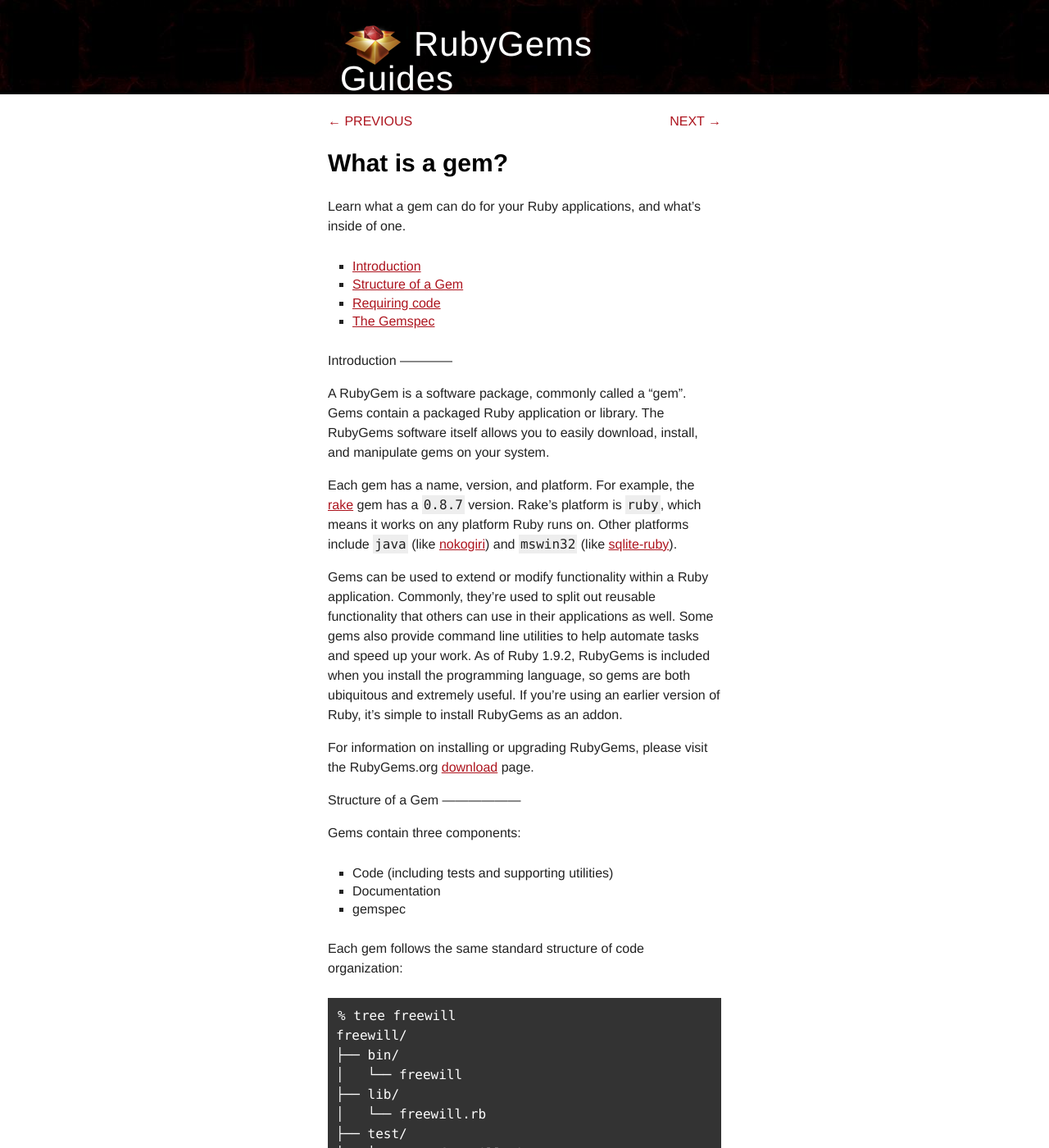
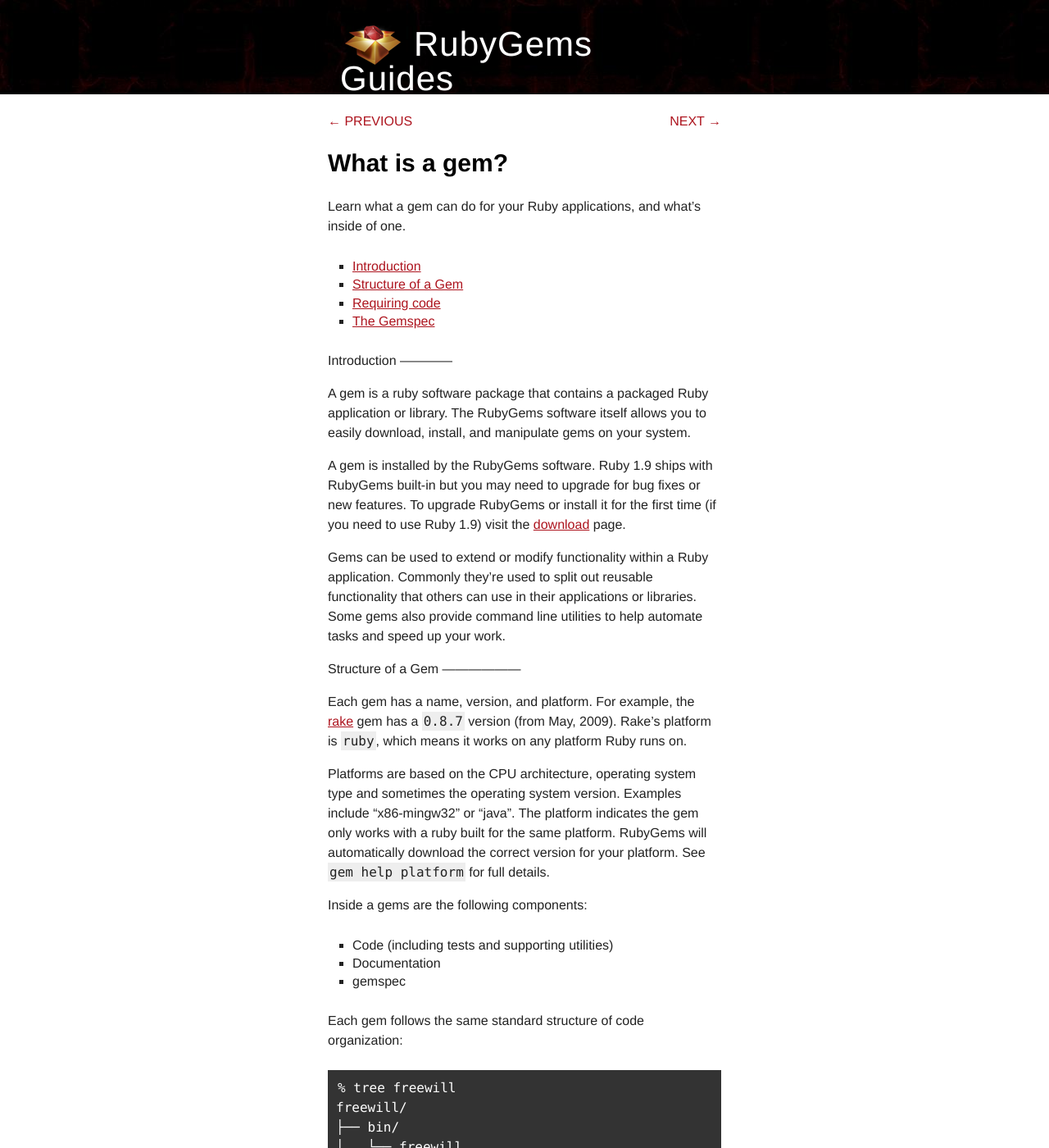
Before and after one commit to radar/guides, a Jekyll site: the page built from what-is-a-gem.md, in a window 1280 px wide and 1400 px high. Shown: the whole window at 82% size. Built offline with Jekyll 4.4.1, drawn with Linux system fonts in a browser that asks for light colours; some of the changed text lies outside the part shown.

Commit message:
Arrange and remove information for first-time users

```diff
--- a/what-is-a-gem.md
+++ b/what-is-a-gem.md
@@ -16,32 +16,36 @@ Learn what a gem can do for your Ruby applications, and what's inside of one.
 Introduction
 ------------
 
-A RubyGem is a software package, commonly called a "gem". Gems contain a
-packaged Ruby application or library. The RubyGems software itself allows you to
-easily download, install, and manipulate gems on your system.
+A gem is a ruby software package that contains a packaged Ruby application or
+library.  The RubyGems software itself allows you to easily download, install,
+and manipulate gems on your system.
 
-Each gem has a name, version, and platform. For example, the
-[rake](http://rubygems.org/gems/rake) gem has a `0.8.7` version. Rake's
-platform is `ruby`, which means it works on any platform Ruby runs on.
-Other platforms include `java` (like [nokogiri](http://rubygems.org/gems/nokogiri/versions/1.4.4.2-java))
-and `mswin32` (like [sqlite-ruby](http://rubygems.org/gems/sqlite-ruby/versions/2.2.3-mswin32)).
+A gem is installed by the RubyGems software.  Ruby 1.9 ships with RubyGems
+built-in but you may need to upgrade for bug fixes or new features.  To upgrade
+RubyGems or install it for the first time (if you need to use Ruby 1.9) visit
+the [download](https://rubygems.org/pages/download) page.
 
 Gems can be used to extend or modify functionality within a Ruby application.
-Commonly, they're used to split out reusable functionality that others can use
-in their applications as well. Some gems also provide command line utilities
-to help automate tasks and speed up your work. As of Ruby 1.9.2, RubyGems is
-included when you install the programming language, so gems are both
-ubiquitous and extremely useful. If you're using an earlier version of Ruby, it's simple
-to install RubyGems as an addon.
-
-For information on installing or upgrading RubyGems, please visit the
-RubyGems.org [download](http://rubygems.org/pages/download) page.
+Commonly they're used to split out reusable functionality that others can use
+in their applications or libraries.  Some gems also provide command line
+utilities to help automate tasks and speed up your work.
 
 <a id="structure"> </a>
 Structure of a Gem
 ------------------
 
-Gems contain three components:
+Each gem has a name, version, and platform. For example, the
+[rake](http://rubygems.org/gems/rake) gem has a `0.8.7` version (from May,
+2009).  Rake's platform is `ruby`, which means it works on any platform Ruby
+runs on.
+
+Platforms are based on the CPU architecture, operating system type and
+sometimes the operating system version.  Examples include "x86-mingw32" or
+"java".  The platform indicates the gem only works with a ruby built for the
+same platform.  RubyGems will automatically download the correct version for
+your platform.  See `gem help platform` for full details.
+
+Inside a gems are the following components:
 
 * Code (including tests and supporting utilities)
 * Documentation
@@ -64,19 +68,21 @@ Each gem follows the same standard structure of code organization:
 Here, you can see the major components of a gem:
 
 * The `lib` directory contains the code for the gem
-* The `test` or `spec` directory contains tests, depending on which test framework the developer uses
+* The `test` or `spec` directory contains tests, depending on which test
+  framework the developer uses
 * A gem usually has a `Rakefile`, which the
-[rake](http://rake.rubyforge.org/) program uses to automate tests,
-generate code, and perform other tasks.
+  [rake](http://rake.rubyforge.org/) program uses to automate tests,
+  generate code, and perform other tasks.
 * This gem also includes an executable file in the
-`bin` directory, which will be loaded into the user's `PATH` when the gem is installed.
-* Documentation is usually included in the `README` and inline with the code. When
-you install a gem, documentation is generated automatically for you. Most gems
-include [RDoc](http://rdoc.sourceforge.net/doc/) documentation, but some use
-[YARD](http://yardoc.org/) docs instead.
-* The final piece is the gemspec, which contains information about the gem. The
-gem's files, test information, platform, version number and more are all laid
-out here along with the author's email and name.
+  `bin` directory, which will be loaded into the user's `PATH` when the gem is
+  installed.
+* Documentation is usually included in the `README` and inline with the code.
+  When you install a gem, documentation is generated automatically for you.
+  Most gems include [RDoc](http://rdoc.sourceforge.net/doc/) documentation,
+  but some use [YARD](http://yardoc.org/) docs instead.
+* The final piece is the gemspec, which contains information about the gem.
+  The gem's files, test information, platform, version number and more are all
+  laid out here along with the author's email and name.
 
 [More information on the gemspec file](/specification-reference/)
 
@@ -86,10 +92,10 @@ out here along with the author's email and name.
 Requiring code
 --------------
 
-RubyGems modifies your Ruby load path, which controls how your Ruby code is found
-by the `require` statement. When you `require` a gem, really you’re just placing
-that gem’s `lib` directory onto your `$LOAD_PATH`. Let’s try this out in `irb` and get
-some help from the `pretty_print` library included with Ruby.
+RubyGems modifies your Ruby load path, which controls how your Ruby code is
+found by the `require` statement. When you `require` a gem, really you're just
+placing that gem's `lib` directory onto your `$LOAD_PATH`. Let's try this out
+in `irb` and get some help from the `pretty_print` library included with Ruby.
 
 *Tip: Passing `-r` to
 `irb` will automatically require a library when irb is loaded.*
@@ -104,50 +110,46 @@ some help from the `pretty_print` library included with Ruby.
      "."]
 
 By default you have just a few system directories on the load path and the Ruby
-standard libraries.To add the awesome_print directories to the load path, you can require its gem:
+standard libraries.  To add the awesome_print directories to the load path,
+you can require one of its files:
 
     % irb -rpp
     >> require 'ap'
     => true
-    >> pp $LOAD_PATH[0]
-    .../gems/awesome_print-1.0.2/lib"
+    >> pp $LOAD_PATH.first
+    ".../gems/awesome_print-1.0.2/lib"
 
-Note: If you're using Ruby 1.8, you need to `require 'rubygems'` before requiring any gems. This is no longer necessary now that
-RubyGems is installed with Ruby itself.
+Note:  For Ruby 1.8 you must `require 'rubygems'` before requiring any gems.
 
-Once you’ve required rake, then RubyGems automatically drops its
-`lib` directory on to the `$LOAD_PATH`. Some gems also add additional directories,
-such as `bin`, to the load path. These are
-completely optional and you can have many directories added to the load path by
-a single gem.
+Once you've required `ap`, RubyGems automatically places its
+`lib` directory on the `$LOAD_PATH`.
 
-That’s basically it for what’s in a gem. Drop Ruby code into `lib`, name a
-Ruby file the same as your gem (so for freewill, `freewill.rb`) and it’s loaded
-by RubyGems.
+That's basically it for what's in a gem.  Drop Ruby code into `lib`, name a
+Ruby file the same as your gem (for the gem "freewill" the file should be
+`freewill.rb`, see also [name your gem](/name-your-gem)) and it's loadable by
+RubyGems.
 
-The `lib` directory itself normally contains only one `.rb` file,
-and then another folder with the same name as the gem with more code in it. For
-example:
+The `lib` directory itself normally contains only one `.rb` file and a
+directory with the same name as the gem which contains the rest of the files.
+
+For example:
 
     % tree freewill/
     freewill/
-    ├── lib/
-    │   ├── freewill/
-    │   │   ├── core_ext/
-    │   │   │   ├── array.rb
-    │   │   │   └── string.rb
-    │   │   ├── user.rb
-    │   │   ├── widget.rb
-    │   │   └── ...
-    │   ├── freewill.rb
+    └── lib/
+        ├── freewill/
+        │   ├── user.rb
+        │   ├── widget.rb
+        │   └── ...
+        └── freewill.rb
 
 <a id="gemspec"> </a>
 The Gemspec
 -----------
 
-Your application, your gem's users, and you 6 months from now need to know who
-wrote a gem, when, and what it does. The gemspec tells you this information and
-is your guide to understanding what a gem contains.
+Your application, your gem's users, and you 6 months from now will want to
+know who wrote a gem, when, and what it does.  The gemspec contains this
+information.
 
 Here's an example of a gemspec file. You can learn more in [how to make a
 gem](/make-your-own-gem).
```
Also changed, not shown: other parts of what-is-a-gem.md (+8 -8 lines).
